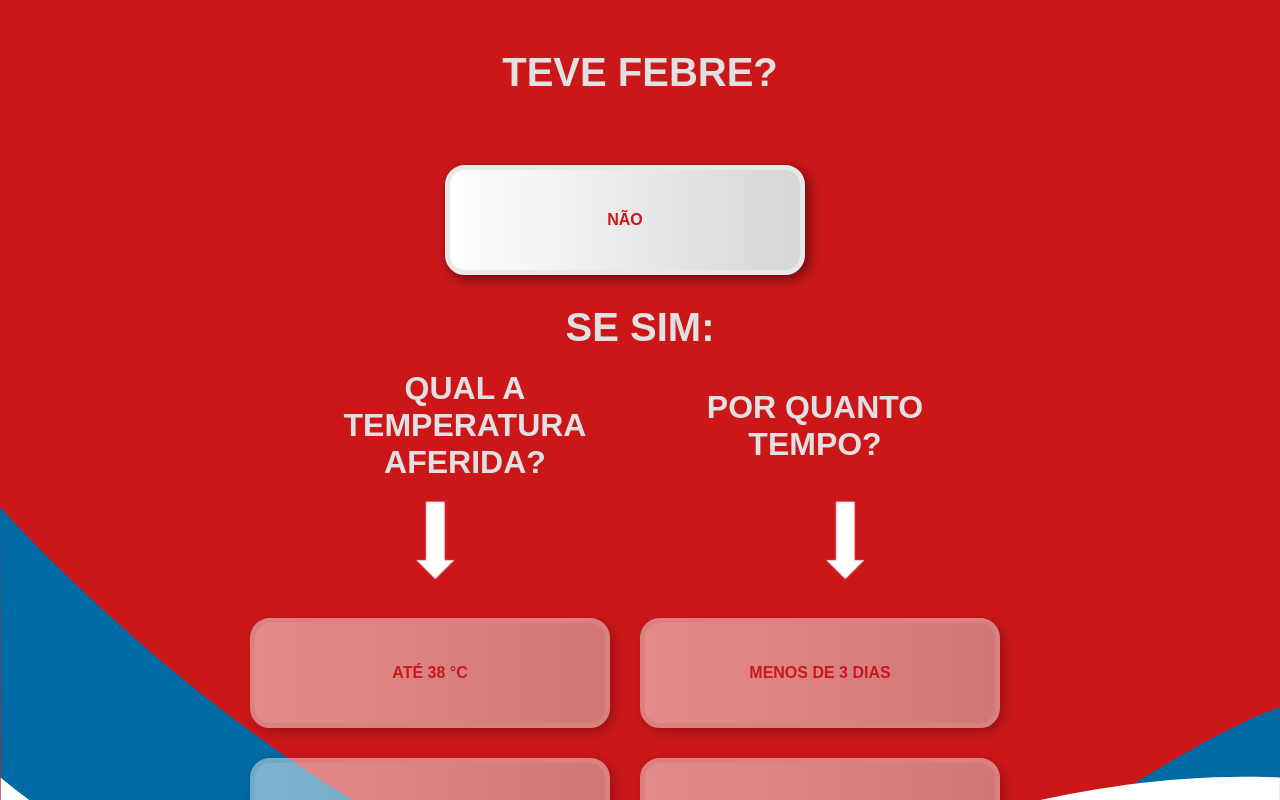
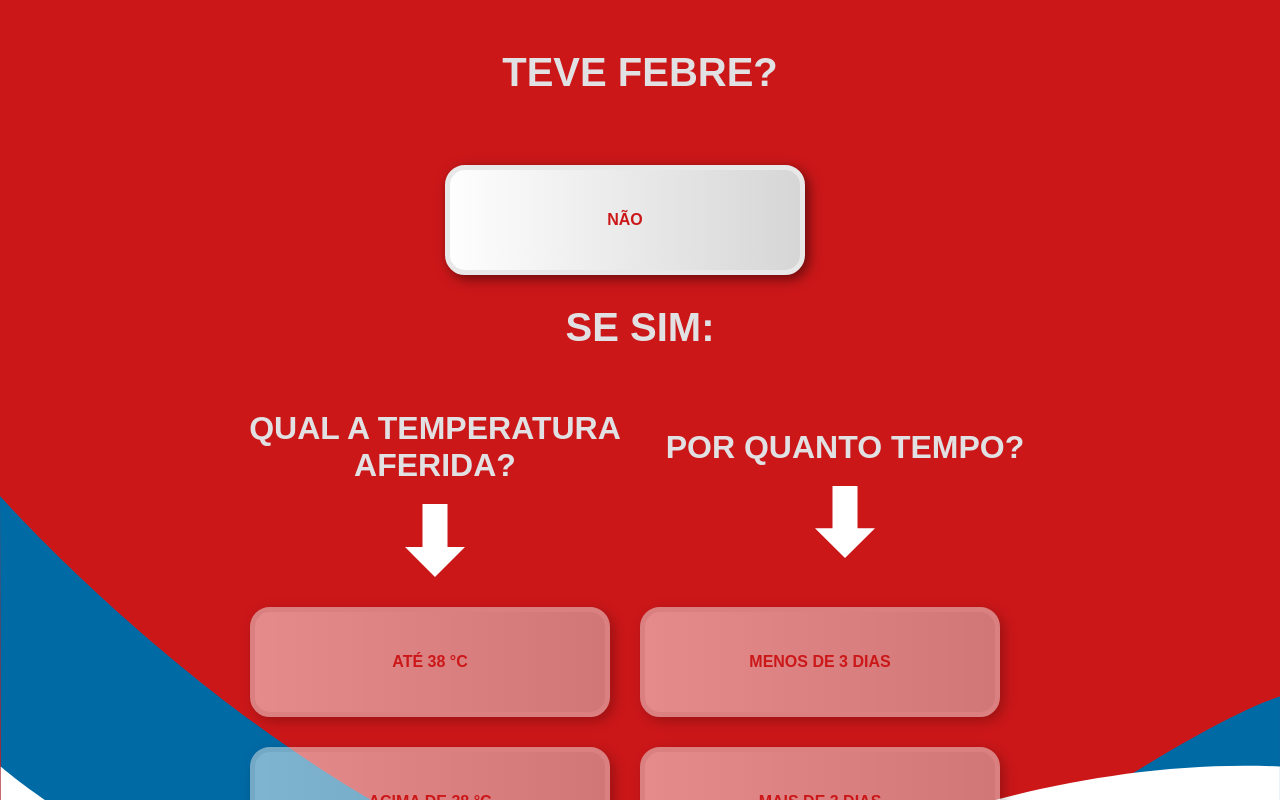
Before and after one commit to netoCerto/pense-farma, a React (Create React App) app: page /page-4-2-1 in a window 1280 px wide. Shown: the top 800 px of the page. Built offline with nearby package versions, Linux system fonts and the light colour scheme.

Commit message:
change img seta

```diff
--- a/src/pages/Tela4_12/index.jsx
+++ b/src/pages/Tela4_12/index.jsx
@@ -3,7 +3,7 @@ import { useHistory } from 'react-router-dom';
 import { Button } from '../../components/Button';
 import { Heading } from '../../components/Heading';
 import { BoxBottom, Imagem, ContentImagem } from '../../styles/global-styles';
-import Seta from '../../assets/images/seta.png';
+import Seta from '../../assets/images/arrow-down.svg';
 import { Redirect } from '../../components/Redirect';
 
 const Tela4_12 = () => {
--- a/src/pages/Tela4_1_1/index.jsx
+++ b/src/pages/Tela4_1_1/index.jsx
@@ -3,7 +3,7 @@ import { useHistory } from 'react-router-dom';
 import { Button } from '../../components/Button';
 import { Heading } from '../../components/Heading';
 import { BoxBottom, Imagem, ContentImagem } from '../../styles/global-styles';
-import Seta from '../../assets/images/seta.png';
+import Seta from '../../assets/images/arrow-down.svg';
 import { Redirect } from '../../components/Redirect';
 
 const Tela4_1_1 = () => {
--- a/src/pages/Tela4_2_1/index.jsx
+++ b/src/pages/Tela4_2_1/index.jsx
@@ -3,7 +3,7 @@ import { useHistory } from 'react-router-dom';
 import { Button } from '../../components/Button';
 import { Heading } from '../../components/Heading';
 import { BoxBottom, Imagem, ContentImagem } from '../../styles/global-styles';
-import Seta from '../../assets/images/seta.png';
+import Seta from '../../assets/images/arrow-down.svg';
 import { Redirect } from '../../components/Redirect';
 
 const Tela4_2_1 = () => {
@@ -57,7 +57,7 @@ const Tela4_2_1 = () => {
       <Heading as={'h2'} marginTop={'20px'} paddingBottom={'20px'}>
         SE SIM:
       </Heading>
-      <BoxBottom>
+      {/* <BoxBottom>
         <Heading
           size={'medium'}
           as={'h2'}
@@ -76,12 +76,30 @@ const Tela4_2_1 = () => {
         >
           POR QUANTO TEMPO?
         </Heading>
-      </BoxBottom>
+      </BoxBottom> */}
       <BoxBottom>
         <ContentImagem>
+          <Heading
+            size={'medium'}
+            as={'h2'}
+            // marginTop={'-30px'}
+            paddingBottom={'20px'}
+            // width={'350px;'}
+          >
+            QUAL A TEMPERATURA AFERIDA?
+          </Heading>
           <Imagem src={Seta} />
         </ContentImagem>
         <ContentImagem>
+          <Heading
+            size={'medium'}
+            as={'h2'}
+            // marginTop={'-30px'}
+            paddingBottom={'20px'}
+            // width={'350px;'}
+          >
+            POR QUANTO TEMPO?
+          </Heading>
           <Imagem src={Seta} />
         </ContentImagem>
       </BoxBottom>
--- a/src/pages/Tela4_3_1/index.jsx
+++ b/src/pages/Tela4_3_1/index.jsx
@@ -3,7 +3,7 @@ import { useHistory, useLocation } from 'react-router-dom';
 import { Button } from '../../components/Button';
 import { Heading } from '../../components/Heading';
 import { BoxBottom, Imagem, ContentImagem } from '../../styles/global-styles';
-import Seta from '../../assets/images/seta.png';
+import Seta from '../../assets/images/arrow-down.svg';
 import { Redirect } from '../../components/Redirect';
 
 const Tela4_3_1 = () => {
--- a/src/pages/Tela4_3_2/index.jsx
+++ b/src/pages/Tela4_3_2/index.jsx
@@ -3,7 +3,7 @@ import { useHistory } from 'react-router-dom';
 import { Button } from '../../components/Button';
 import { Heading } from '../../components/Heading';
 import { BoxBottom, Imagem, ContentImagem } from '../../styles/global-styles';
-import Seta from '../../assets/images/seta.png';
+import Seta from '../../assets/images/arrow-down.svg';
 import { Redirect } from '../../components/Redirect';
 
 const Tela4_3_2 = () => {
--- a/src/pages/Tela4_4/index.jsx
+++ b/src/pages/Tela4_4/index.jsx
@@ -3,7 +3,7 @@ import { useHistory } from 'react-router-dom';
 import { Button } from '../../components/Button';
 import { Heading } from '../../components/Heading';
 import { BoxBottom, Imagem, ContentImagem } from '../../styles/global-styles';
-import Seta from '../../assets/images/seta.png';
+import Seta from '../../assets/images/arrow-down.svg';
 import { Redirect } from '../../components/Redirect';
 
 const Tela4_4 = () => {
--- a/src/styles/global-styles.js
+++ b/src/styles/global-styles.js
@@ -90,10 +90,13 @@ export const ContentImagem = styled.div`
     z-index: 999;
     position: relative;
     width: 410px;
+    flex-direction: column;
   `}
 `;
 export const Imagem = styled.img`
-  ${() => css``}
+  ${() => css`
+    width: 60px;
+  `}
 `;
 
 export const Footer = styled.footer`
```
Also changed, not shown: src/assets/images/arrow-down.svg (added), src/assets/images/arrow-left.svg (added).
